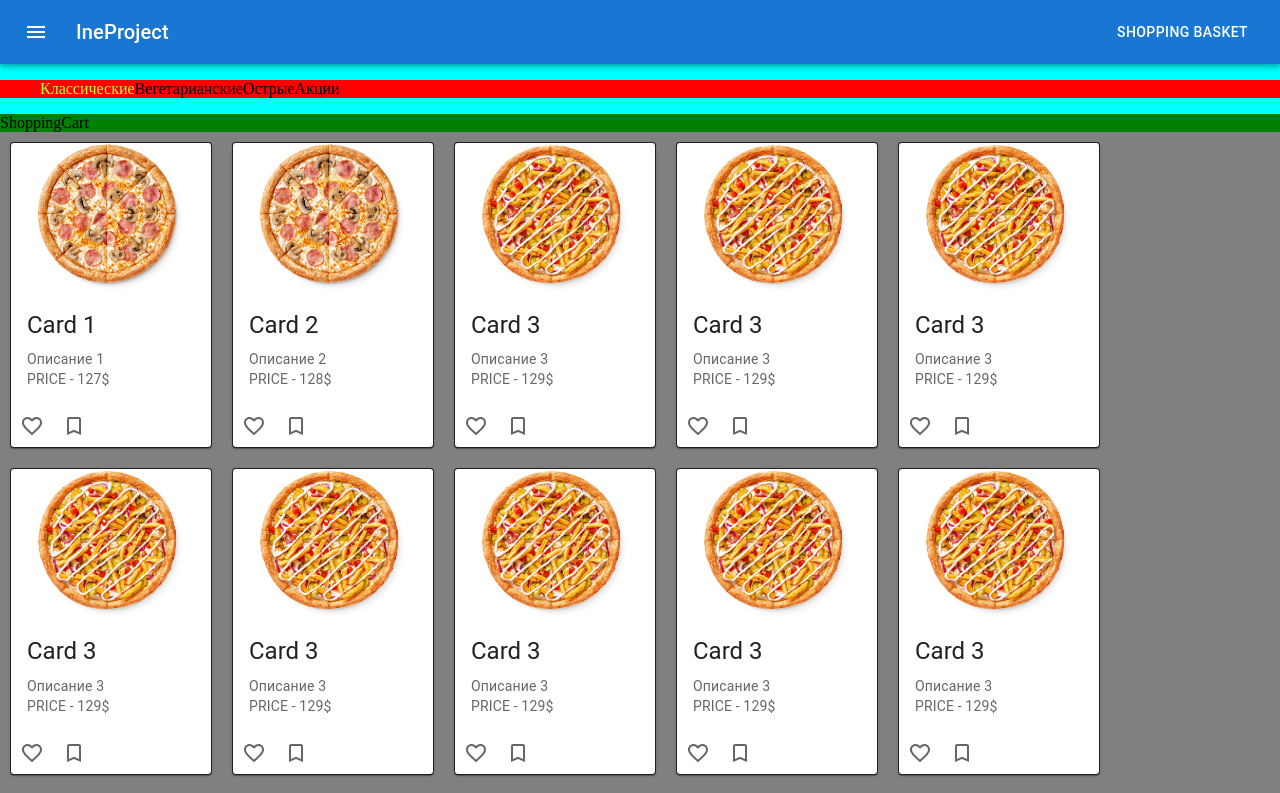
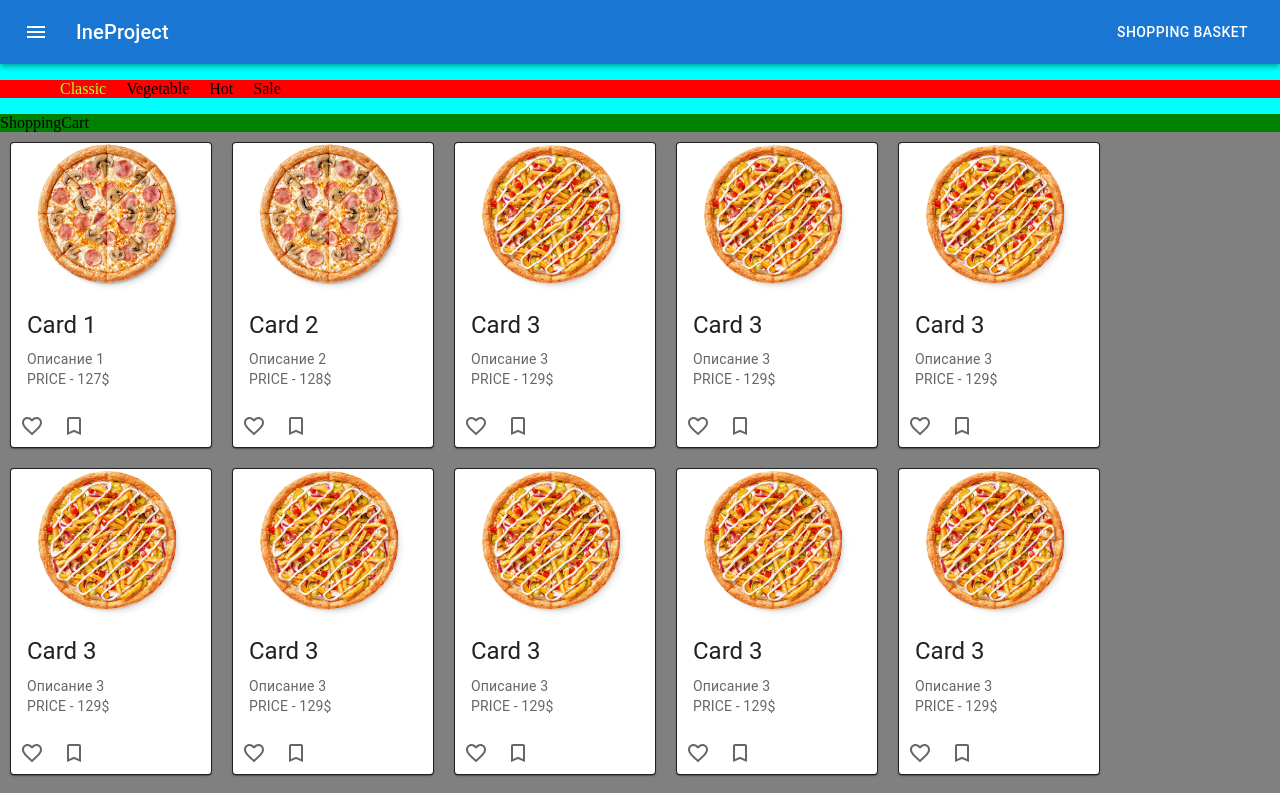
Before and after one commit to inevadim/ineproject, a React (Create React App) app: page / in a window 1280 px wide. Shown: the top 793 px of the page. Built offline with nearby package versions, Linux system fonts and the light colour scheme.

Commit message:
translate for English menu and edit tipography

```diff
--- a/src/components/header/menu/Menu.jsx
+++ b/src/components/header/menu/Menu.jsx
@@ -8,7 +8,7 @@ export const Menu = () => {
     setActive(variable);
   };
 
-  const categories = ['Классические', 'Вегетарианские', 'Острые', 'Акции'];
+  const categories = ['Classic', 'Vegetable', 'Hot', 'Sale'];
 
   return (
     <div className={styles.menu}>
--- a/src/components/header/menu/Menu.module.scss
+++ b/src/components/header/menu/Menu.module.scss
@@ -4,6 +4,7 @@
         li{
             list-style: none;
             cursor: pointer;
+            margin-left: 20px;
         }
         .active{
             color:greenyellow;
```
